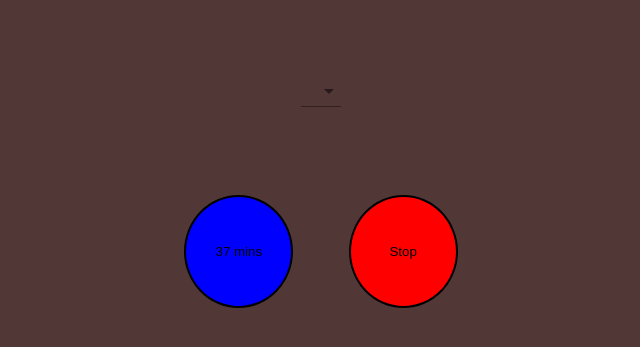
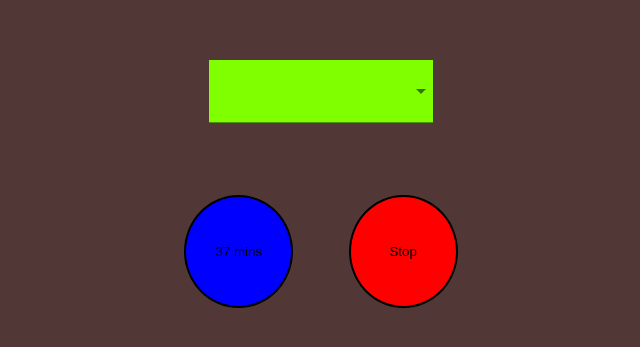
Before and after one commit to deepelegant99/alerm, a React (Create React App) app: page / in a window 1280 px wide. Shown: the part 229-576 px from the top of the page, without its empty margins (319-959 px from the left). Built offline with nearby package versions, Linux system fonts and the light colour scheme.

Commit message:
Finally fix ui css

```diff
--- a/src/components/Display.js
+++ b/src/components/Display.js
@@ -6,6 +6,8 @@ import blue from '@material-ui/core/colors/blue';
 import TextField from '@material-ui/core/TextField';
 import MenuItem from '@material-ui/core/MenuItem';
 import Select from '@material-ui/core/Select';
+
+import { StylesProvider } from "@material-ui/core/styles";
 
 /*const theme = createTheme({
   palette: {
@@ -26,26 +28,18 @@ import Select from '@material-ui/core/Select';
 
 
 
-const theme = createTheme({
-  palette: {
-    primary: {
-      main: '#4caf50',
-
-    },
-  },
-});
-
 
 const Display =(theme)=>{
 
 
     return(
+      <StylesProvider injectFirst>
+
 
         <Select
           labelId="demo-simple-select-filled-label"
           id="demo-simple-select-filled"
 
-          className={theme.Select}
         >
           <MenuItem value=""  className={theme.primary}>
             <em>None</em>
@@ -55,6 +49,9 @@ const Display =(theme)=>{
           <MenuItem value={30}>Thirty</MenuItem>
         </Select>
 
+
+        </StylesProvider>
+
     );
 };
 
--- a/src/index.css
+++ b/src/index.css
@@ -49,8 +49,8 @@ button.countdown {
   top: 300px;
 }
 
-select {
+.MuiSelect-root {
   background-color: chartreuse;
-  width: 400px;
-  height: 200px;
+  width: 200px;
+  height: 50px;
 }
```
